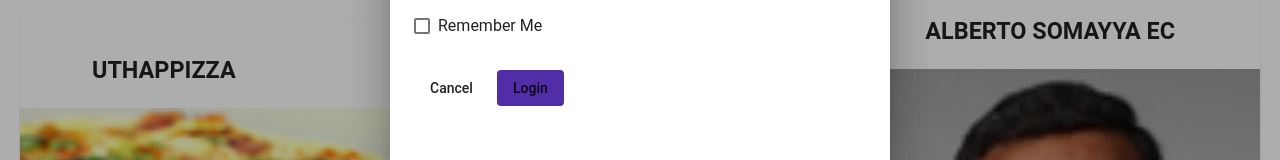
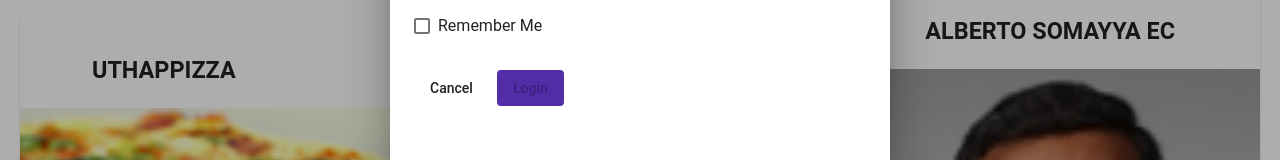
Before and after one commit to erwinlo/coursera-angular, an Angular app: page /home in a window 1280 px wide. Both pictures are taken after a click on the link "Login". Shown: the part 381-541 px from the top of the page. Built offline with nearby package versions, Linux system fonts and the light colour scheme.

Commit message:
Template Forms Part 2

```diff
--- a/src/app/login/login.component.html
+++ b/src/app/login/login.component.html
@@ -6,7 +6,7 @@
 
 <p>{{ user | json }}</p>
 
-<form novalidate (ngSubmit)="onSubmit()">
+<form novalidate #loginForm="ngForm" (ngSubmit)="onSubmit()">
   <mat-dialog-content>
     <p>
       <mat-form-field>
@@ -16,7 +16,12 @@
           type="text"
           [(ngModel)]="user.username"
           name="username"
+          #username="ngModel"
+          required
         />
+        <mat-error *ngIf="username.errors?.required">
+          Username is required
+        </mat-error>
       </mat-form-field>
       <mat-form-field>
         <input
@@ -25,7 +30,12 @@
           type="password"
           [(ngModel)]="user.password"
           name="password"
+          #password="ngModel"
+          required
         />
+        <mat-error *ngIf="password.errors?.required">
+          Password is required
+        </mat-error>
       </mat-form-field>
       <mat-checkbox [(ngModel)]="user.remember" name="remember">
         Remember Me
@@ -35,7 +45,12 @@
   <mat-dialog-actions>
     <span class="flex-sacer"></span>
     <button mat-button mat-dialog-close>Cancel</button>
-    <button mat-button type="submit" class="background-primary text-floarl">
+    <button
+      mat-button
+      type="submit"
+      class="background-primary text-floarl"
+      [disabled]="loginForm.form.invalid"
+    >
       Login
     </button>
   </mat-dialog-actions>
```
